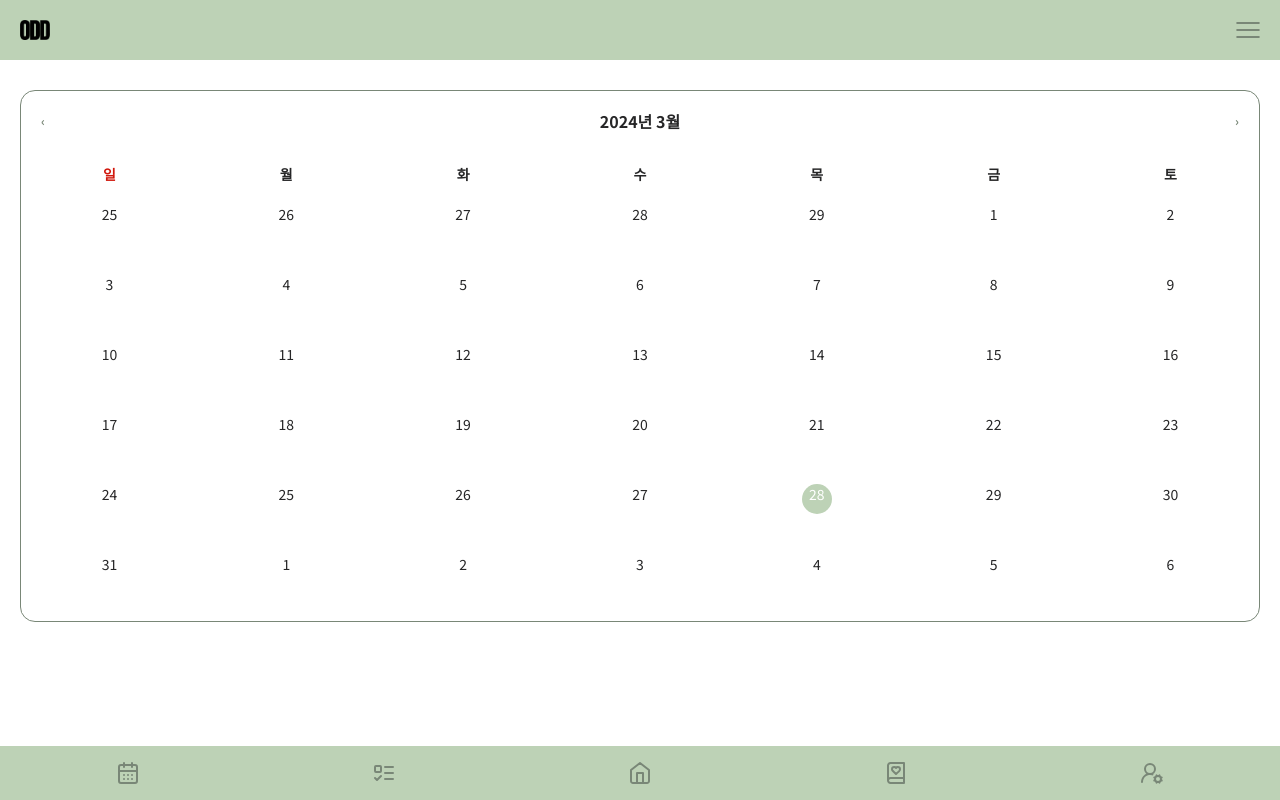
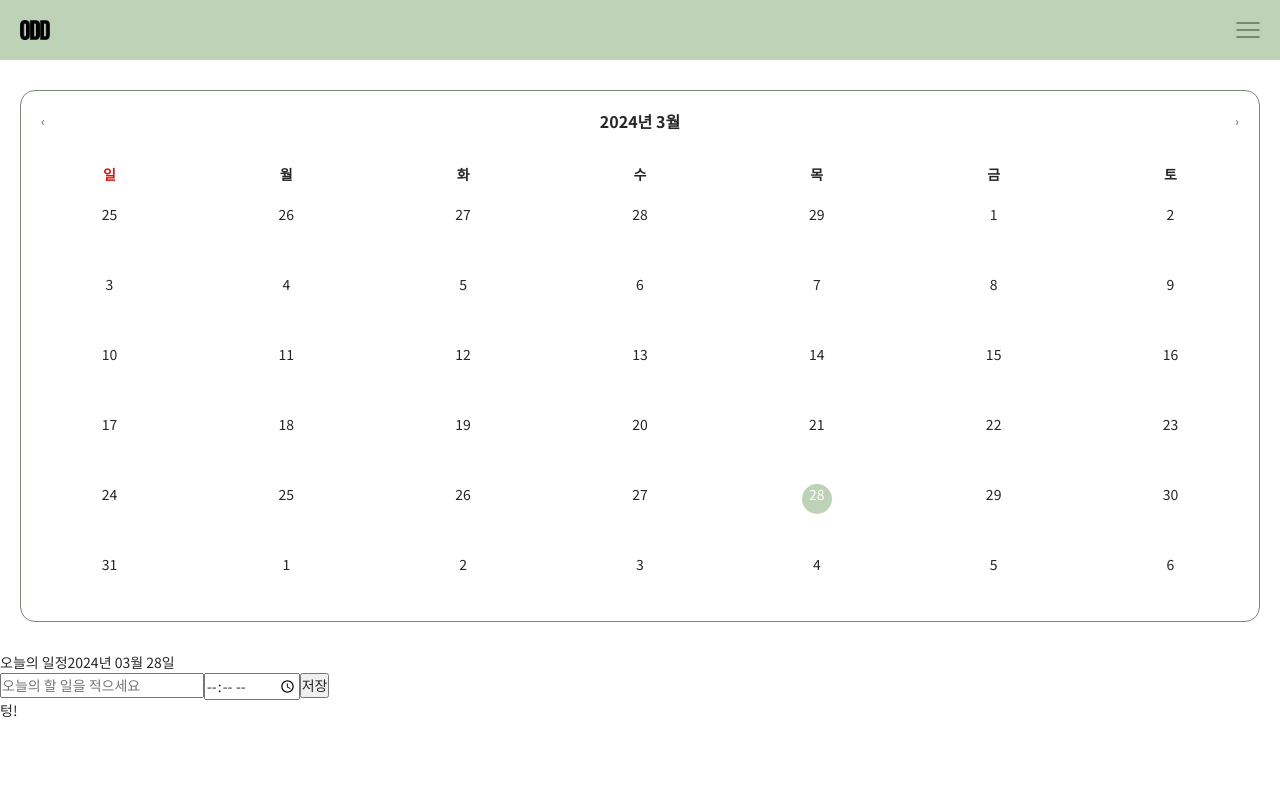
Before and after one commit to cci0/DN, a React (Create React App) app in the folder main-page/: page /Calendar in a window 1280 px wide. Built offline with nearby package versions, Linux system fonts and the light colour scheme.

Commit message:
fix: calendar 기능

```diff
--- a/main-page/src/App.js
+++ b/main-page/src/App.js
@@ -48,7 +48,7 @@ function App() {
 
                     <Route path="*" element={<NotFound />} />
                 </Routes>
-                <MenuBar />
+                {/* <MenuBar /> */}
             </BrowserRouter>
         </div>
     );
--- a/main-page/src/components/CalenderTodo.js
+++ b/main-page/src/components/CalenderTodo.js
@@ -17,42 +17,61 @@ export default function CalendarTodo() {
         setSchedules(savedSchedules);
     }, []);
 
-    const hasSchedule = (date) => {
+    const haveSchedule = (date) => {
         return schedules[date.toDateString()] !== undefined;
     };
 
-    const tileContent = ({ date, view }) => {
+    const mark = ({ date, view }) => {
         if (view === 'month') {
-            if (hasSchedule(date)) {
-                return <div className="has-schedule"></div>;
+            if (haveSchedule(date)) {
+                return (
+                    <div className="have-schedule">
+                        <span>있다</span>
+                    </div>
+                );
             }
         }
     };
 
-    // 선택된 날짜의 일정을 보여주는 함수
     const showSchedule = () => {
         const dateString = value.toDateString();
         const schedule = schedules[dateString];
         if (schedule) {
             return (
-                <div>
+                <div className="mb-calendar-schedule">
                     <ul>
                         {schedule.map((item, index) => (
-                            <li key={index}>
+                            <li className="calendar-schedule-list" key={index}>
                                 {editingSchedule === index ? (
-                                    <div>
+                                    <div className="calendar-schedule-input">
                                         <input
                                             type="text"
-                                            value={item}
-                                            onChange={(e) => handleEditChange(e.target.value)}
+                                            value={item.schedule}
+                                            onChange={(e) => editChange(e.target.value, index, 'schedule')}
                                         />
-                                        <button onClick={() => handleConfirmEdit(index)}>확인</button>
+                                        <input
+                                            type="time"
+                                            value={item.time}
+                                            onChange={(e) => editChange(e.target.value, index, 'time')}
+                                        />
+                                        <button className="schedule-confirm-btn" onClick={() => confirmBtn()}>
+                                            확인
+                                        </button>
                                     </div>
                                 ) : (
-                                    <div>
-                                        {item}
-                                        <button onClick={() => setEditingSchedule(index)}>수정</button>
-                                        <button onClick={() => handleDeleteSchedule(dateString, index)}>삭제</button>
+                                    <div className="=schedule-content-list">
+                                        <div className="calendar-schedule-content">
+                                            <span>{item.schedule}</span> <span>{item.time}</span>
+                                        </div>
+                                        <button className="schedult-edit-btn" onClick={() => setEditingSchedule(index)}>
+                                            수정
+                                        </button>
+                                        <button
+                                            className="schedule-delete-btn"
+                                            onClick={() => deleteSchedule(dateString, index)}
+                                        >
+                                            삭제
+                                        </button>
                                     </div>
                                 )}
                             </li>
@@ -61,29 +80,30 @@ export default function CalendarTodo() {
                 </div>
             );
         } else {
-            return <div>일정이 없습니다.</div>;
+            return <div className="non-content">텅!</div>;
         }
     };
 
-    // 일정 삭제 함수
-    const handleDeleteSchedule = (dateString, index) => {
+    const deleteSchedule = (dateString, index) => {
         const updatedSchedules = { ...schedules };
-        updatedSchedules[dateString].splice(index, 1); // 해당 인덱스의 일정 삭제
+        updatedSchedules[dateString].splice(index, 1);
+
+        if (updatedSchedules[dateString].length === 0) {
+            delete updatedSchedules[dateString];
+        }
         setSchedules(updatedSchedules);
-        localStorage.setItem('schedules', JSON.stringify(updatedSchedules)); // 변경된 일정을 로컬 스토리지에 저장
+        localStorage.setItem('schedules', JSON.stringify(updatedSchedules));
     };
 
-    // 수정 중인 일정 변경
-    const handleEditChange = (newValue) => {
-        const updatedSchedules = [...schedules[value.toDateString()]];
-        updatedSchedules[editingSchedule] = newValue;
-        setSchedules({ ...schedules, [value.toDateString()]: updatedSchedules });
+    const editChange = (newValue, index, field) => {
+        const updatedSchedules = { ...schedules };
+        updatedSchedules[value.toDateString()][index][field] = newValue;
+        setSchedules(updatedSchedules);
     };
 
-    // 일정 수정 완료
-    const handleConfirmEdit = (index) => {
-        setEditingSchedule(null); // 수정 중인 일정 종료
-        localStorage.setItem('schedules', JSON.stringify(schedules)); // 변경된 일정을 로컬 스토리지에 저장
+    const confirmBtn = () => {
+        setEditingSchedule(null);
+        localStorage.setItem('schedules', JSON.stringify(schedules));
     };
 
     return (
@@ -96,11 +116,11 @@ export default function CalendarTodo() {
                 locale="ko"
                 formatDay={(locale, date) => moment(date).format('D')}
                 calendarType="gregory"
-                tileContent={tileContent}
+                tileContent={mark}
             />
             <div className="calender-todo">
-                To Do List
-                <span className="todo-date">&#40;{moment(value).format('YYYY년 MM월 DD일')}&#41;</span>
+                오늘의 일정
+                <span className="todo-date">{moment(value).format('YYYY년 MM월 DD일')}</span>
             </div>
             <ScheduleInput date={value} />
             {showSchedule()}
--- a/main-page/src/components/ScheduleInput.js
+++ b/main-page/src/components/ScheduleInput.js
@@ -2,10 +2,11 @@ import React, { useState } from 'react';
 
 export default function ScheduleInput({ date }) {
     const [schedule, setSchedule] = useState('');
+    const [time, setTime] = useState('');
 
     const saveSchedule = () => {
         if (schedule.trim() !== '') {
-            // 로컬 스토리지에서 스케줄 가져오기, 없으면 빈 객체로 초기화
+            // 로컬 스토리지에서 스케줄 가져오기
             let schedules = {};
             const schedulesString = localStorage.getItem('schedules');
             if (schedulesString) {
@@ -17,11 +18,11 @@ export default function ScheduleInput({ date }) {
             }
             const dateString = date.toDateString();
 
-            // 해당 날짜의 일정 배열 불러오기, 없으면 빈 배열로 초기화
+            // 해당 날짜의 일정 배열 불러오기
             const daySchedules = Array.isArray(schedules[dateString]) ? schedules[dateString] : [];
 
             // 새로운 일정 추가
-            daySchedules.push(schedule);
+            daySchedules.push({ schedule, time });
 
             // 업데이트된 일정을 저장
             schedules[dateString] = daySchedules;
@@ -29,18 +30,23 @@ export default function ScheduleInput({ date }) {
 
             // 입력창 초기화
             setSchedule('');
+            setTime('');
         }
     };
 
     return (
-        <div>
+        <div className="mb-schedule-input">
             <input
+                className="schedule-input"
                 type="text"
                 placeholder="오늘의 할 일을 적으세요"
                 value={schedule}
                 onChange={(e) => setSchedule(e.target.value)}
             />
-            <button onClick={saveSchedule}>저장</button>
+            <input type="time" value={time} onChange={(e) => setTime(e.target.value)} />
+            <button className="schedule-save-btn" onClick={saveSchedule}>
+                저장
+            </button>
         </div>
     );
 }
--- /dev/null
+++ b/main-page/src/components/WeeklySchedule.js
@@ -0,0 +1,58 @@
+import React, { useState, useEffect } from 'react';
+import moment from 'moment';
+
+// css
+import '../styles/calendarCompo.scss';
+
+export default function WeeklySchedule({ date, schedules }) {
+    const [weekStart, setWeekStart] = useState(moment(date).startOf('week'));
+    const [weekEnd, setWeekEnd] = useState(moment(date).endOf('week'));
+
+    const filteredSchedules = schedules
+        ? Object.keys(schedules).reduce((acc, dateString) => {
+              const scheduleDate = moment(dateString);
+              if (scheduleDate.isBetween(weekStart, weekEnd, 'day', '[]')) {
+                  acc[dateString] = schedules[dateString];
+              }
+              return acc;
+          }, {})
+        : {};
+
+    const handlePrevWeek = () => {
+        setWeekStart(moment(weekStart).subtract(7, 'days'));
+        setWeekEnd(moment(weekEnd).subtract(7, 'days'));
+    };
+
+    const handleNextWeek = () => {
+        setWeekStart(moment(weekStart).add(7, 'days'));
+        setWeekEnd(moment(weekEnd).add(7, 'days'));
+    };
+
+    const renderSchedule = () => {
+        return Object.keys(filteredSchedules).map((dateString) => {
+            return (
+                <div key={dateString}>
+                    <h3>{moment(dateString).format('YYYY년 MM월 DD일')}</h3>
+                    <ul>
+                        {filteredSchedules[dateString].map((schedule, index) => (
+                            <li key={index}>{schedule.title}</li>
+                        ))}
+                    </ul>
+                </div>
+            );
+        });
+    };
+
+    return (
+        <div className="weekly-schedule">
+            <div className="schedule-navigation">
+                <button onClick={handlePrevWeek}>이전 주</button>
+                <span>
+                    {weekStart.format('YYYY년 MM월 DD일')} - {weekEnd.format('YYYY년 MM월 DD일')}
+                </span>
+                <button onClick={handleNextWeek}>다음 주</button>
+            </div>
+            {renderSchedule()}
+        </div>
+    );
+}
--- a/main-page/src/components/todoList/TodoListCompo.js
+++ b/main-page/src/components/todoList/TodoListCompo.js
@@ -74,7 +74,7 @@ export default function TodoListCompo() {
     return (
         <div className="box">
             <div className="todolist-box">
-                <h1>things to do</h1>
+                <h1>Todo List</h1>
                 <TodoAddForm addTodo={addTodo} />
                 <ul>
                     {todoList.map((todoInfo) => {
--- a/main-page/src/pages/Calendar.js
+++ b/main-page/src/pages/Calendar.js
@@ -1,12 +1,15 @@
 import React from 'react';
 
 import CalendarCompo from '../components/CalendarCompo';
+import CalendarTodo from '../components/CalenderTodo';
+import WeeklySchedule from '../components/WeeklySchedule';
 // import WeeklyCalendarCompo from '../components/WeeklyCalendarCompo';
 
 export default function Calendar() {
     return (
-        <div>
-            <CalendarCompo />
+        <div className="mb-calender">
+            <CalendarTodo />
+            {/* <WeeklySchedule /> */}
             {/* <WeeklyCalendarCompo /> */}
         </div>
     );
```
Also changed, not shown: main-page/src/components/WeeklyCalendarCompo.js (deleted, +0 -9 lines), main-page/src/components/todoList/TodoAddForm.js (+4 -4 lines).
